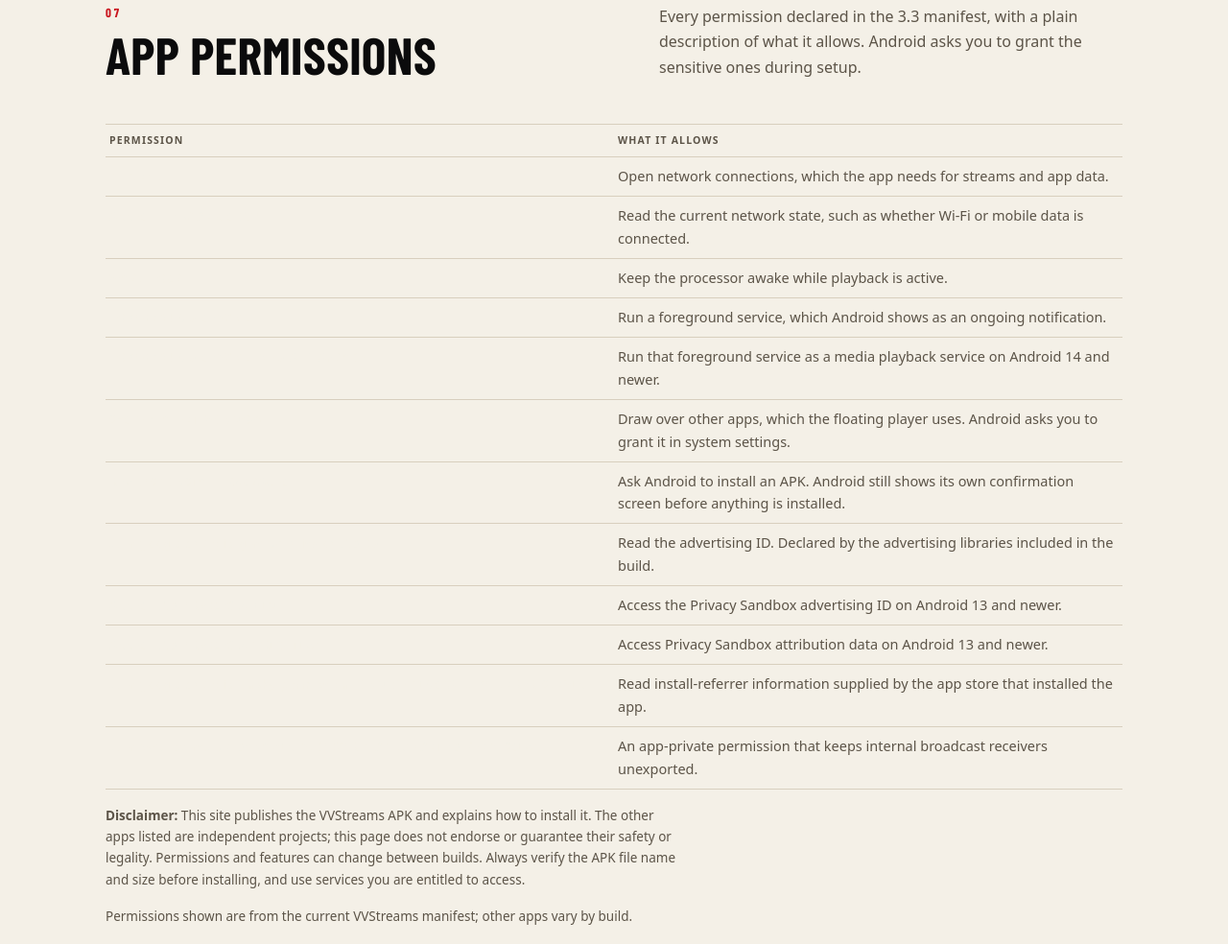
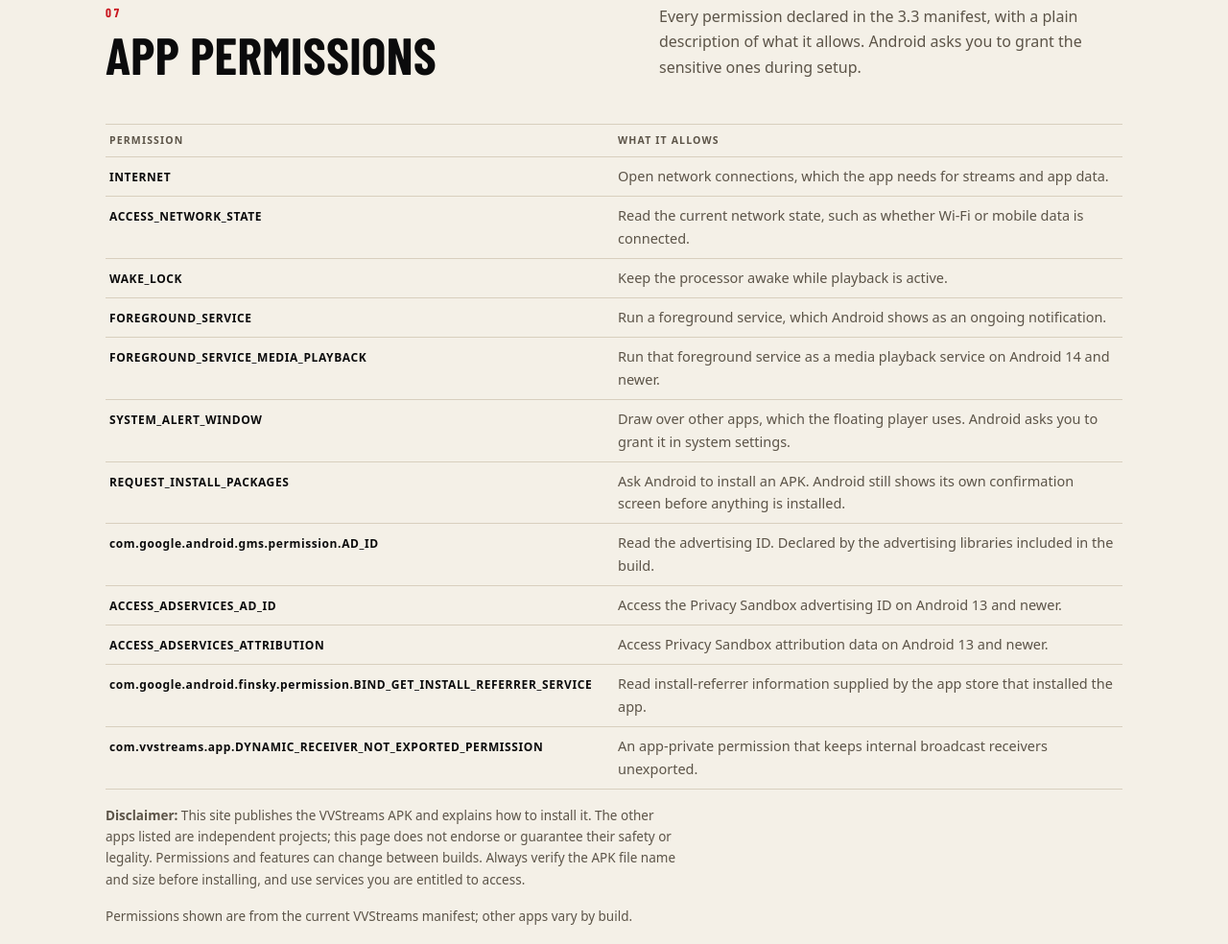
Before and after one commit to arkhan6655/dvvsttreaasms, an Astro site: page /index1 in a window 1280 px wide. Shown: the part 5326-6310 px from the top of the page at 96% size. Built offline with nearby package versions, Linux system fonts and the light colour scheme; Astro itself is replaced by a stand-in of ours.

Commit message:
Fix permission name color: change from cream to ink for visibility on cream background

```diff
--- a/src/styles/global.css
+++ b/src/styles/global.css
@@ -1056,7 +1056,7 @@ summary {
 }
 
 .permission-name {
-  color: var(--cream);
+  color: var(--ink);
   font-family: var(--mono);
   font-size: 12px;
   letter-spacing: 0.05em;
```
